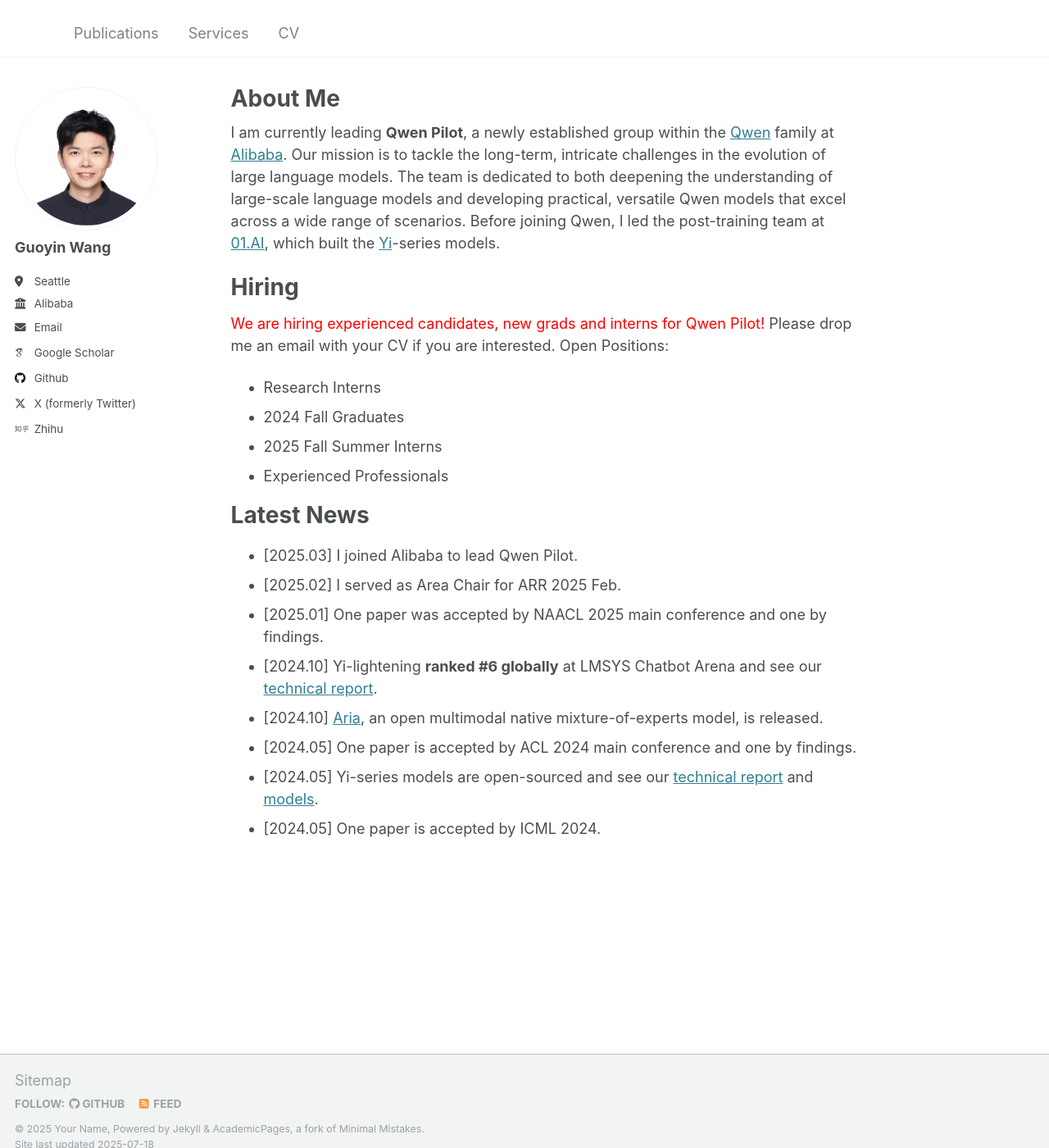
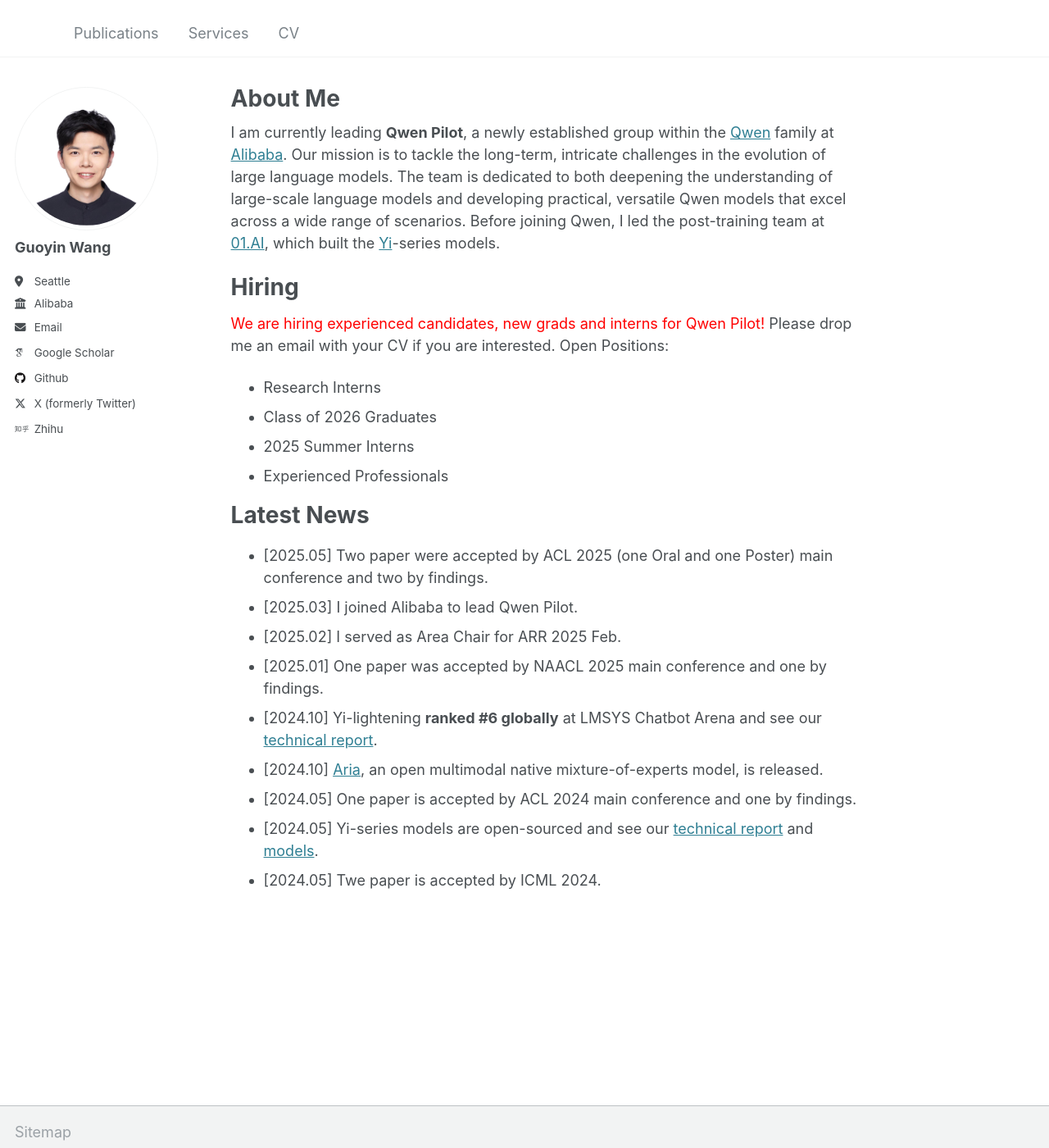
Before and after one commit to huxueyu/guoyin.wang, a Jekyll site: the page built from _pages/about.md, in a window 1280 px wide and 1400 px high. Shown: the whole window at 82% size. Built offline with Jekyll 4.4.1, drawn with Linux system fonts in a browser that asks for light colours; some web fonts are replaced.

Commit message:
Update about.md

```diff
--- a/_pages/about.md
+++ b/_pages/about.md
@@ -16,12 +16,13 @@ Hiring
 Please drop me an email with your CV if you are interested.
 Open Positions:
 - Research Interns
-- 2024 Fall Graduates
-- 2025 Fall Summer Interns
+- Class of 2026 Graduates
+- 2025 Summer Interns
 - Experienced Professionals
 
 Latest News
 ======
+- [2025.05] Two paper were accepted by ACL 2025 (one Oral and one Poster) main conference and two by findings.
 - [2025.03] I joined Alibaba to lead Qwen Pilot.
 - [2025.02] I served as Area Chair for ARR 2025 Feb.
 - [2025.01] One paper was accepted by NAACL 2025 main conference and one by findings.
@@ -29,4 +30,4 @@ Latest News
 - [2024.10] [Aria](https://arxiv.org/abs/2410.05993), an open multimodal native mixture-of-experts model, is released.
 - [2024.05] One paper is accepted by ACL 2024 main conference and one by findings.
 - [2024.05] Yi-series models are open-sourced and see our [technical report](https://arxiv.org/abs/2403.04652) and [models](https://huggingface.co/01-ai).
-- [2024.05] One paper is accepted by ICML 2024.
+- [2024.05] Twe paper is accepted by ICML 2024.
```
